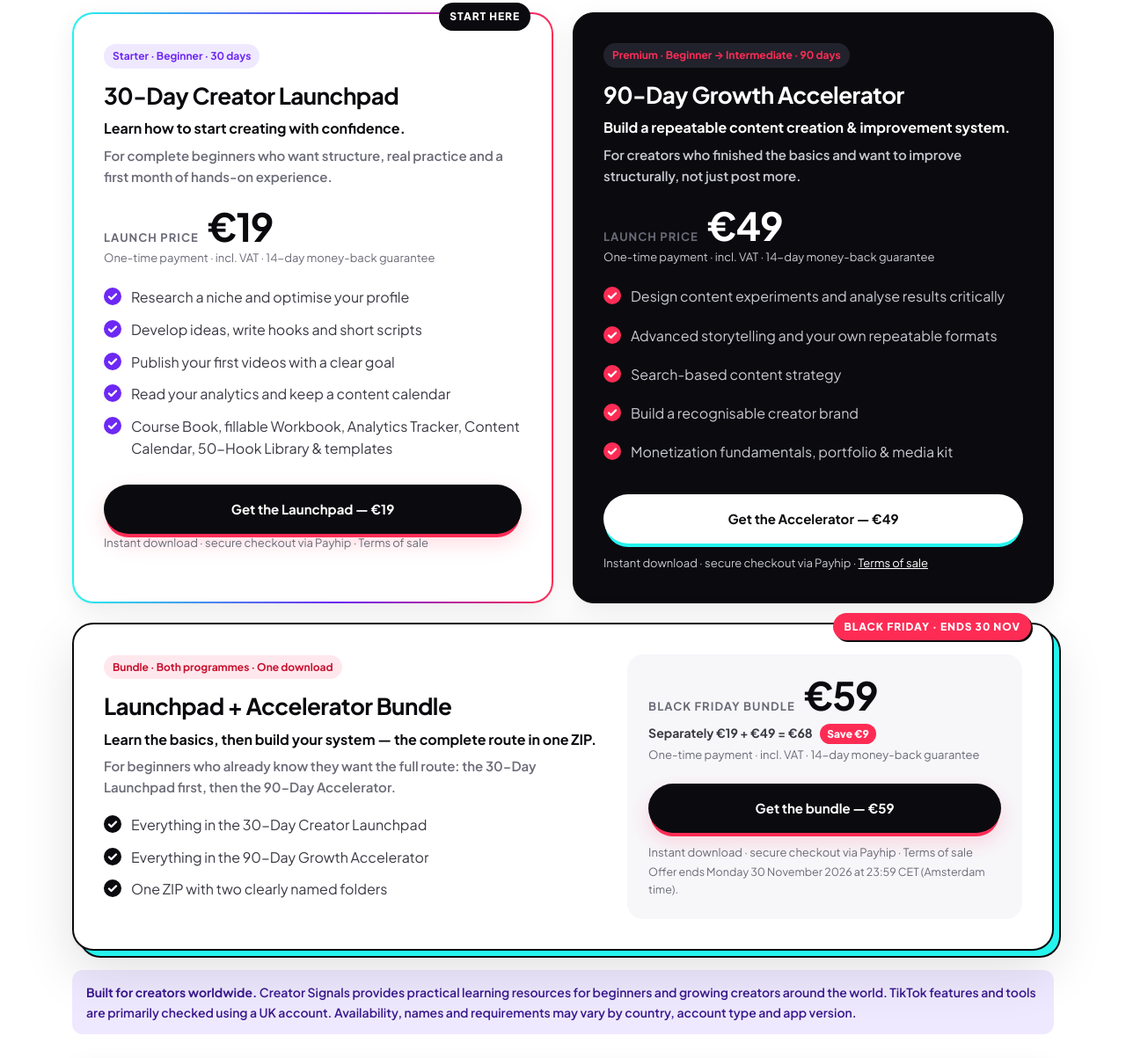
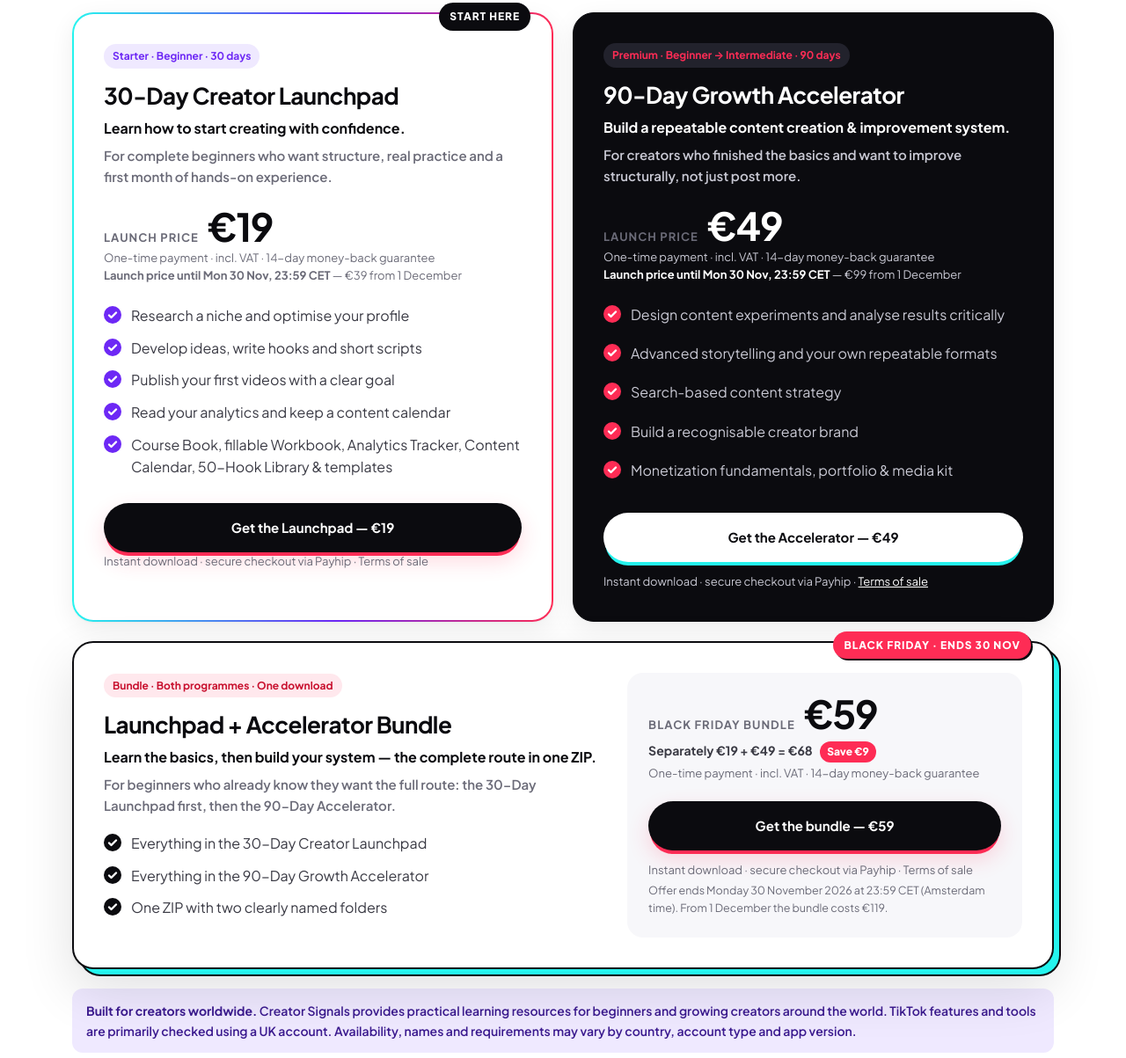
Before and after one commit to chodlrx-cmyk/Creator-Signals, a website: page public/academy/index.html in a window 1280 px wide. Shown: the part 516-1719 px from the top of the page at 88% size. Drawn offline with Linux system fonts and the light colour scheme.

Commit message:
Announce price change: launch prices until 30 Nov 23:59 CET; from 1 Dec Launchpad €39, Accelerator €99, bundle €119
Co-Authored-By: Claude Opus 5.5 <noreply@anthropic.com>
Claude-Session: https://claude.ai/code/session_01NVLrUEYr16ZZPfeU86M9ML

```diff
--- a/public/academy/index.html
+++ b/public/academy/index.html
@@ -60,7 +60,7 @@
     <p class="promise">Learn how to start creating with confidence.</p>
     <p class="for">For complete beginners who want structure, real practice and a first month of hands-on experience.</p>
     <div class="price"><small>Launch price</small><b>€19</b></div>
-    <p class="price-note">One-time payment · incl. VAT · 14-day money-back guarantee</p>
+    <p class="price-note">One-time payment · incl. VAT · 14-day money-back guarantee<br><b>Launch price until Mon 30 Nov, 23:59 CET</b> — €39 from 1 December</p>
     <ul class="ticks">
       <li>Research a niche and optimise your profile</li>
       <li>Develop ideas, write hooks and short scripts</li>
@@ -77,7 +77,7 @@
     <p class="promise">Build a repeatable content creation &amp; improvement system.</p>
     <p class="for">For creators who finished the basics and want to improve structurally, not just post more.</p>
     <div class="price"><small>Launch price</small><b>€49</b></div>
-    <p class="price-note">One-time payment · incl. VAT · 14-day money-back guarantee</p>
+    <p class="price-note">One-time payment · incl. VAT · 14-day money-back guarantee<br><b style="color:#fff">Launch price until Mon 30 Nov, 23:59 CET</b> — €99 from 1 December</p>
     <ul class="ticks">
       <li>Design content experiments and analyse results critically</li>
       <li>Advanced storytelling and your own repeatable formats</li>
@@ -109,7 +109,7 @@
         <p class="price-note">One-time payment · incl. VAT · 14-day money-back guarantee</p>
         <a href="https://payhip.com/b/G7Xqk" class="btn btn-dark" rel="noopener" data-product="bundle">Get the bundle — €59</a>
         <p class="price-note" style="margin:12px 0 10px">Instant download · secure checkout via Payhip · <a href="/terms-of-sale/">Terms of sale</a></p>
-        <p class="bf-note">Offer ends Monday 30 November 2026 at 23:59 CET (Amsterdam time).</p>
+        <p class="bf-note">Offer ends Monday 30 November 2026 at 23:59 CET (Amsterdam time). From 1 December the bundle costs €119.</p>
       </div>
     </div>
   </article>
```
Also changed, not shown: public/index.html (+5 -5 lines).
